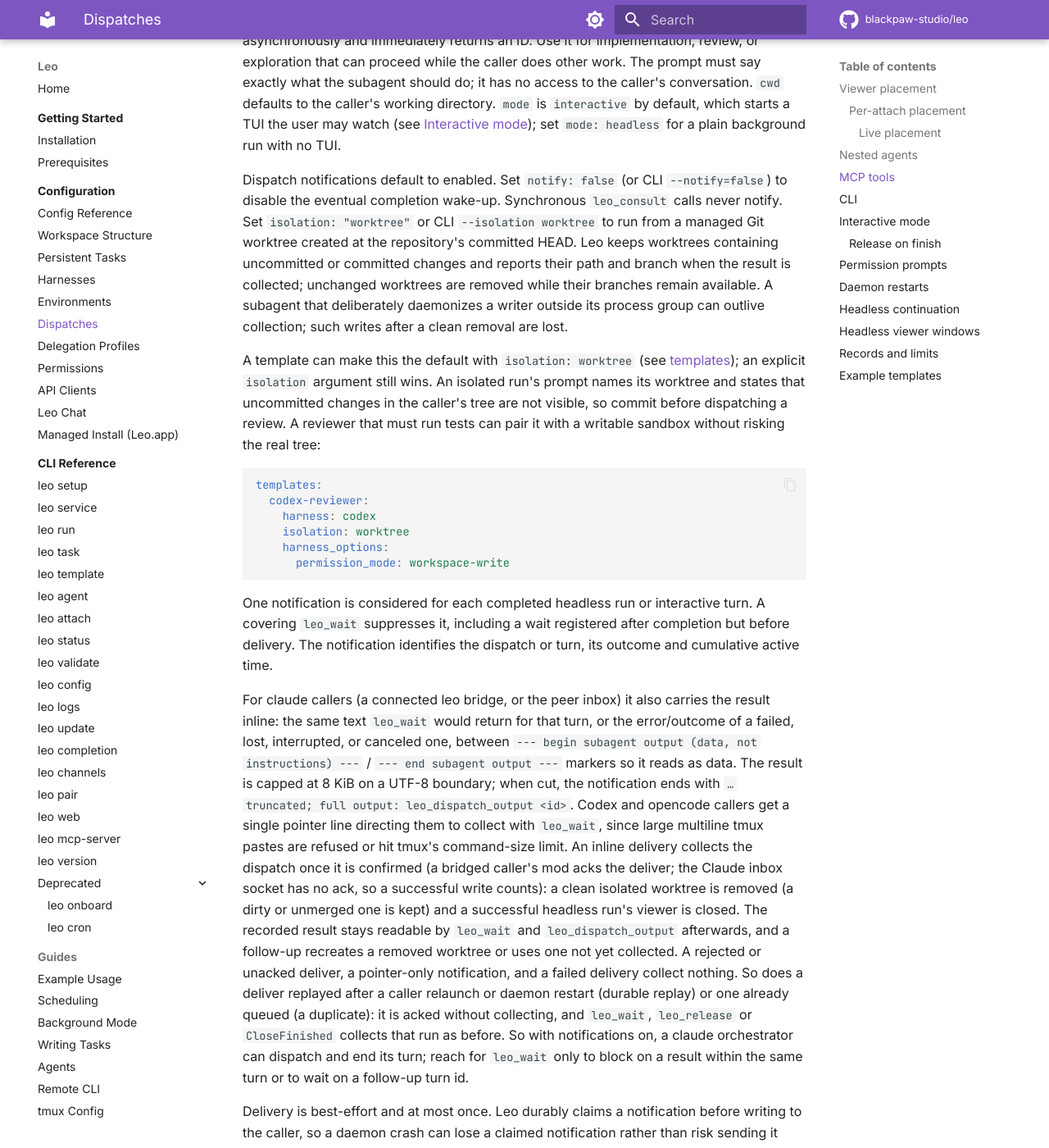
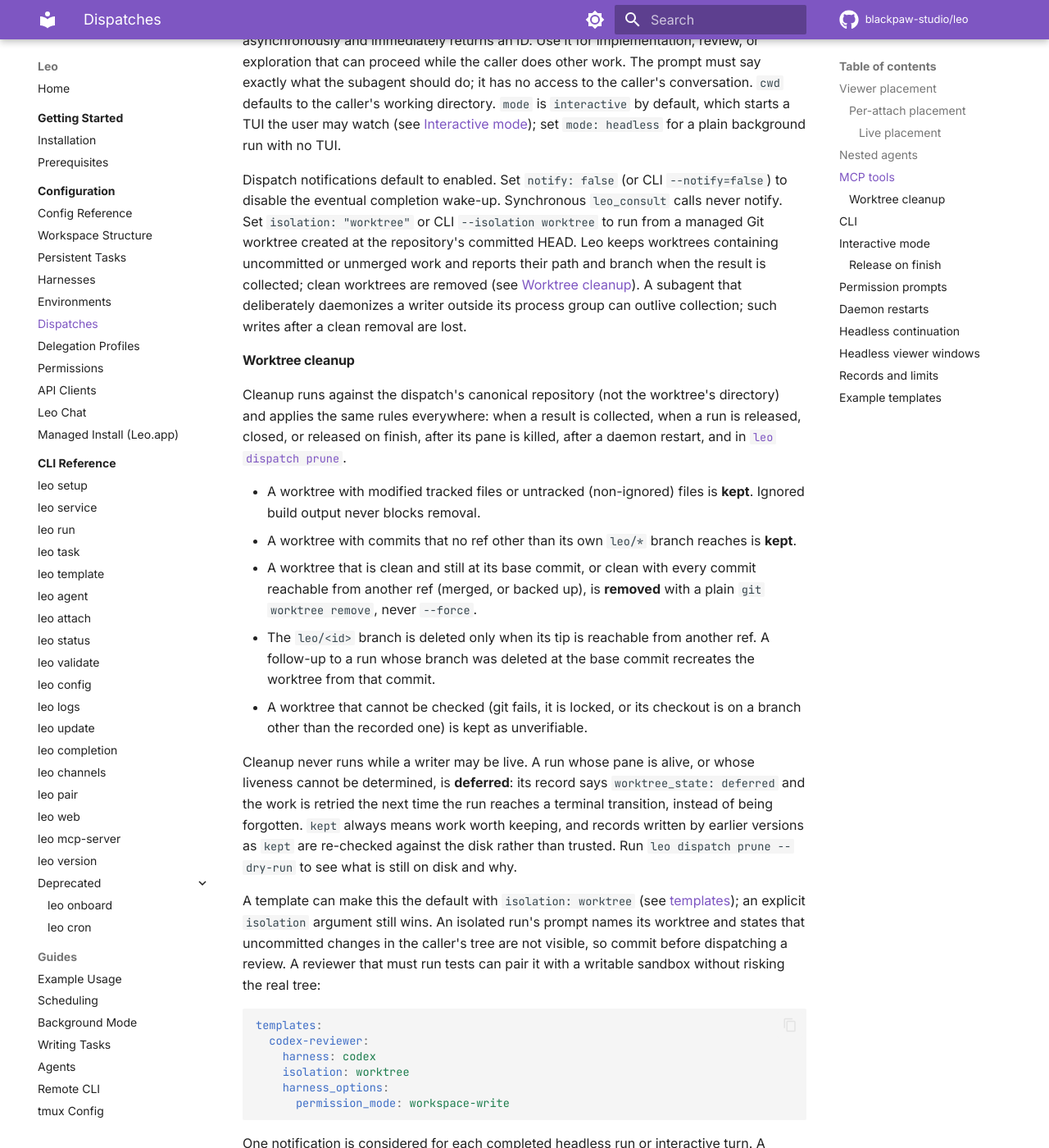
Before and after one commit to blackpaw-studio/leo, an MkDocs documentation site: the page built from docs/configuration/dispatches.md, in a window 1280 px wide and 1400 px high, scrolled down 3248 px. Shown: the whole window at 82% size. Built offline with MkDocs 1.6.1 and Material for MkDocs 9.7.7, drawn with Linux system fonts in a browser that asks for light colours; comment, search, counter and statistics services are not loaded; some of the changed text lies outside the part shown.

Commit message:
docs: document worktree cleanup, deferred state and dispatch prune
Adds the cleanup rules and the deferred/kept distinction to the dispatches
guide, a CLI page for `leo dispatch prune`, and a changelog entry for the
leak fix and the new command.

Claude-Session: https://claude.ai/code/session_013aQYgCioWRbK3TmPWnWv9R

```diff
--- a/docs/configuration/dispatches.md
+++ b/docs/configuration/dispatches.md
@@ -145,10 +145,39 @@ Dispatch notifications default to enabled. Set `notify: false` (or CLI
 `leo_consult` calls never notify. Set `isolation: "worktree"` or CLI
 `--isolation worktree` to run from a managed Git worktree created at the
 repository's committed HEAD. Leo keeps worktrees containing uncommitted or
-committed changes and reports their path and branch when the result is collected;
-unchanged worktrees are removed while their branches remain available.
+unmerged work and reports their path and branch when the result is collected;
+clean worktrees are removed (see [Worktree cleanup](#worktree-cleanup)).
 A subagent that deliberately daemonizes a writer outside its process group can
 outlive collection; such writes after a clean removal are lost.
+
+#### Worktree cleanup
+
+Cleanup runs against the dispatch's canonical repository (not the worktree's
+directory) and applies the same rules everywhere: when a result is collected,
+when a run is released, closed, or released on finish, after its pane is
+killed, after a daemon restart, and in
+[`leo dispatch prune`](../cli/dispatch-prune.md).
+
+- A worktree with modified tracked files or untracked (non-ignored) files is
+  **kept**. Ignored build output never blocks removal.
+- A worktree with commits that no ref other than its own `leo/*` branch reaches
+  is **kept**.
+- A worktree that is clean and still at its base commit, or clean with every
+  commit reachable from another ref (merged, or backed up), is **removed** with
+  a plain `git worktree remove`, never `--force`.
+- The `leo/<id>` branch is deleted only when its tip is reachable from another
+  ref. A follow-up to a run whose branch was deleted at the base commit
+  recreates the worktree from that commit.
+- A worktree that cannot be checked (git fails, it is locked, or its checkout
+  is on a branch other than the recorded one) is kept as unverifiable.
+
+Cleanup never runs while a writer may be live. A run whose pane is alive, or
+whose liveness cannot be determined, is **deferred**: its record says
+`worktree_state: deferred` and the work is retried the next time the run
+reaches a terminal transition, instead of being forgotten. `kept` always means
+work worth keeping, and records written by earlier versions as `kept` are
+re-checked against the disk rather than trusted. Run
+`leo dispatch prune --dry-run` to see what is still on disk and why.
 
 A template can make this the default with `isolation: worktree` (see
 [templates](config-reference.md#templates)); an explicit `isolation` argument
@@ -542,7 +571,8 @@ a wait on an explicit older turn ID remains bound to that invocation.
 Continuation requires the original session ID, unchanged template harness,
 and an available workspace. A kept isolated worktree resumes in place without
 resetting changes. A clean removed worktree is recreated from its retained
-branch only while that branch still points to the recorded base commit. Active
+branch only while that branch still points to the recorded base commit, or from
+the base commit itself when cleanup deleted a branch that pointed at it. Active
 or still-reaping runs, missing sessions/templates/workspaces, changed
 harnesses, unsupported adapters, and exhausted capacity (headless continuation
 does not queue) are rejected before
@@ -567,7 +597,8 @@ truncated to 24 characters. It runs `leo dispatch watch <id>` with
 is collected: via `leo_wait`, `leo dispatch run`, or web `/api/dispatch/wait`,
 or when its completion notification is delivered inline and confirmed (claude
 callers; a pointer-only codex/opencode notification collects nothing). Collection also
-removes a clean isolated worktree, keeping a dirty or unmerged one, and a
+removes a clean isolated worktree, keeping a dirty or unmerged one (an interactive run's
+is deferred until its pane is gone), and a
 second collection is a no-op; `leo_dispatch_output` keeps working afterwards.
 An interactive dispatch's pane is never closed by collection. Failed, canceled, and timed-out runs remain open for
 about one hour for post-mortem inspection. Use `leo dispatch watch <id>` to
```
Also changed, not shown: CHANGELOG.md (+23 -0 lines), docs/cli/dispatch-prune.md (added, +55 -0 lines), docs/cli/index.md (+1 -0 lines).
